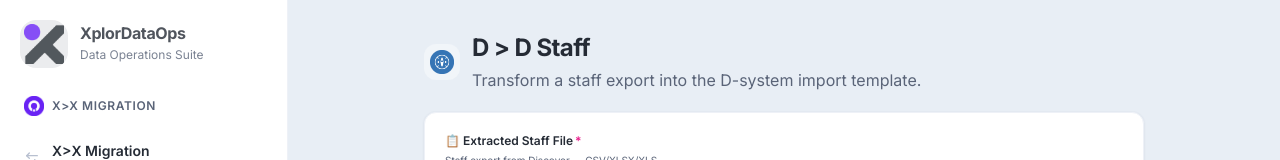
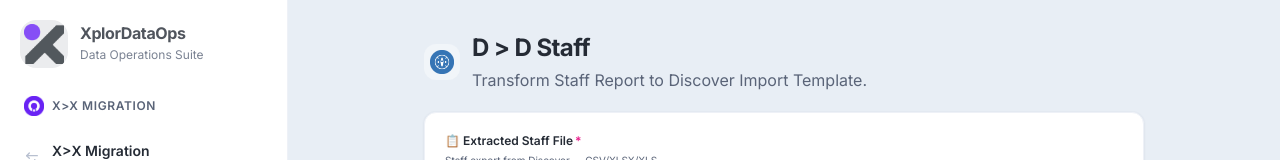
Before and after one commit to RajXplor/DataTeam, a Next.js app in the folder XplorDataOps/: page /d2d-staff in a window 1280 px wide. Shown: the top 160 px of the page. Built offline with nearby package versions, Linux system fonts and the light colour scheme.

Commit message:
Instructions added for new Workspace

```diff
--- a/XplorDataOps/components/d2d-staff/D2DStaffWorkspace.tsx
+++ b/XplorDataOps/components/d2d-staff/D2DStaffWorkspace.tsx
@@ -99,7 +99,7 @@
           </div>
           <div>
             <h1 className="page-title">D &gt; D Staff</h1>
-            <p className="page-subtitle">Transform a staff export into the D-system import template.</p>
+            <p className="page-subtitle">Transform Staff Report to Discover Import Template.</p>
           </div>
         </div>
         {result && (
```
